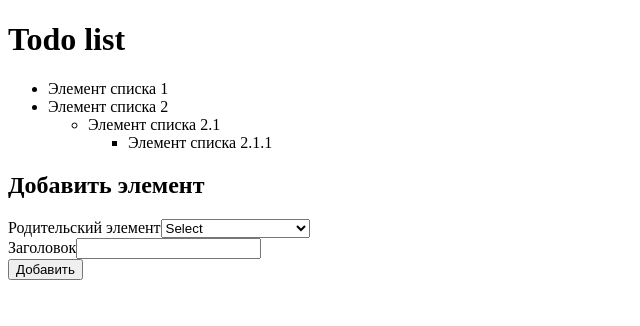
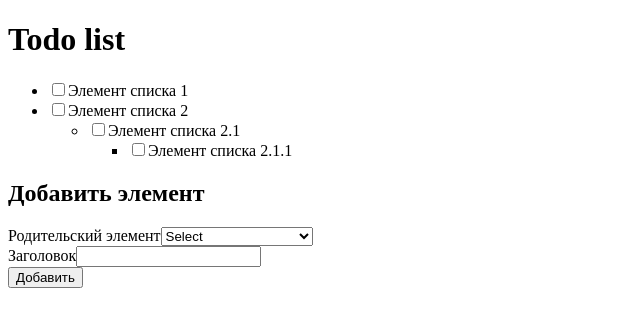
Before and after one commit to kostychev/react-todo, a React (Create React App) app: page / in a window 1280 px wide. Shown: the top 326 px of the page, without its empty margins (0-640 px from the left). Built offline with nearby package versions, Linux system fonts and the light colour scheme.

Commit message:
Add complete & remove

```diff
--- a/package.json
+++ b/package.json
@@ -3,6 +3,7 @@
   "version": "0.1.0",
   "private": true,
   "dependencies": {
+    "classnames": "^2.2.6",
     "react": "^16.5.2",
     "react-dom": "^16.5.2",
     "react-scripts": "2.0.4"
--- a/src/AddForm.js
+++ b/src/AddForm.js
@@ -19,6 +19,14 @@ class AddForm extends React.Component {
   handleSubmit(e) {
     e.preventDefault();
     this.props.onSubmit(this.state);
+  }
+
+  componentDidUpdate() {
+    if (this.state.parent) {
+      if (!this.props.parents.find(item => item.id == this.state.parent ? item : undefined)) {
+        this.setState({parent: ''});
+      }
+    }
   }
 
   render() {
--- a/src/App.js
+++ b/src/App.js
@@ -9,25 +9,31 @@ class App extends React.Component {
     super(props);
 
     this.handleAdd = this.handleAdd.bind(this);
+    this.handleComplete = this.handleComplete.bind(this);
+    this.handleRemove = this.handleRemove.bind(this);
 
     this.state = {
-      list: [
+      items: [
         {
           id: 1,
           title: 'Элемент списка 1',
+          completed: false,
           sublist: null,
         },
         {
           id: 2,
           title: 'Элемент списка 2',
+          completed: false,
           sublist: [
             {
               id: 3,
               title: 'Элемент списка 2.1',
+              completed: false,
               sublist: [
                 {
                   id: 4,
                   title: 'Элемент списка 2.1.1',
+                  completed: false,
                   sublist: [],
                 }],
             },
@@ -38,17 +44,18 @@ class App extends React.Component {
   }
 
   handleAdd(form) {
-    let newList = this.state.list.slice();
+    let newItems = this.state.items.slice();
 
     const newItem = {
       id: new Date().getTime(), // like uid (:
       title: form.title,
+      completed: false,
     };
 
     if (!form.parent) {
-      newList.push(newItem);
+      newItems.push(newItem);
     } else {
-      let foundItem = this.findItem(form.parent, newList);
+      let foundItem = this.findItem(form.parent, newItems);
 
       if (foundItem) {
         if (!foundItem.sublist) {
@@ -59,14 +66,34 @@ class App extends React.Component {
       }
     }
 
-    this.setState({list: newList});
+    this.setState({items: newItems});
+  }
+
+  handleComplete(id) {
+    let items = this.state.items.slice();
+    const item = this.findItem(id, items);
+
+    if (item) {
+      item.completed = !item.completed;
+      this.setState({items: items})
+    }
+  }
+
+  handleRemove(id) {
+    let items = this.state.items.slice();
+    const item = this.findItem(id, items);
+
+    if (item && item.completed && window.confirm('Вы уверены, что хотите удалить элемент?')) {
+      this.removeItem(id, items);
+      this.setState({items: items});
+    }
   }
 
   findItem(id, items) {
     for (let i = 0; i < items.length; i++) {
       const item = items[i];
 
-      if (id === item.id.toString()) {
+      if (id == item.id) {
         return item;
       }
 
@@ -81,13 +108,30 @@ class App extends React.Component {
     return null;
   }
 
+  removeItem(id, items) {
+    for (let i = 0; i < items.length; i++) {
+      const item = items[i];
+
+      if (id == item.id) {
+        items.splice(i, 1);
+        return items;
+      }
+
+      if (Array.isArray(item.sublist)) {
+        this.removeItem(id, item.sublist);
+      }
+    }
+
+    return items;
+  }
+
   buildParents(items, level = 0) {
     let parents = [];
 
     items.forEach(item => {
       parents.push({
         id: item.id,
-        title: '-'.repeat(level) + item.title,
+        title: '-'.repeat(level) + (level > 0 ? ' ' : '') + item.title,
       });
 
       if (level < MAX_LEVEL && item.sublist) {
@@ -99,7 +143,7 @@ class App extends React.Component {
   }
 
   render() {
-    const parentItems = this.buildParents(this.state.list);
+    const parentItems = this.buildParents(this.state.items);
     parentItems.unshift({id: 0, title: 'Select'});
 
     return (
@@ -108,7 +152,11 @@ class App extends React.Component {
           <h1>Todo list</h1>
         </header>
         <main>
-          <TodoList items={this.state.list}/>
+          <TodoList
+            items={this.state.items}
+            onComplete={this.handleComplete}
+            onRemove={this.handleRemove}
+          />
           <AddForm parents={parentItems} onSubmit={this.handleAdd}/>
         </main>
       </div>
--- /dev/null
+++ b/src/TodoItem.css
@@ -0,0 +1,7 @@
+.TodoItem-completed {
+    text-decoration: line-through;
+}
+
+.TodoItem-remove {
+    margin-left: 8px;
+}
--- a/src/TodoItem.js
+++ b/src/TodoItem.js
@@ -1,11 +1,25 @@
 import React from 'react';
 import TodoList from './TodoList';
+import classNames from 'classnames';
+import './TodoItem.css';
 
 function TodoItem(props) {
+  const {item} = props;
+
   return (
     <li>
-      {props.title}
-      <TodoList items={props.sublist}/>
+      <label className={classNames({'TodoItem-completed': item.completed})}>
+        <input type="checkbox" checked={item.completed || false} onChange={() => props.onComplete(item.id)}/>
+        {item.title}
+      </label>
+
+      {item.completed && <a
+        href="javascript:void(0)"
+        onClick={() => props.onRemove(item.id)}
+        className="TodoItem-remove"
+      >Удалить</a>}
+
+      <TodoList items={item.sublist} onComplete={props.onComplete} onRemove={props.onRemove}/>
     </li>
   );
 }
--- a/src/TodoList.js
+++ b/src/TodoList.js
@@ -2,16 +2,26 @@ import React from 'react';
 import TodoItem from './TodoItem';
 
 function TodoList(props) {
-  if (!props.items) {
+  let items = props.items;
+
+  if (!items) {
     return false;
   }
 
+  items.sort((a, b) => {
+    if (a.completed && b.completed) return a.id < b.id ? -1 : 1;
+    if (a.completed) return 1;
+    if (b.completed) return -1;
+    return a.id < b.id ? -1 : 1;
+  });
+
   return (
     <ul>
-      {props.items.map(item => (<TodoItem
+      {items.map(item => (<TodoItem
         key={item.id}
-        title={item.title}
-        sublist={item.sublist}
+        item={item}
+        onComplete={(id) => props.onComplete(id)}
+        onRemove={(id) => props.onRemove(id)}
       />))}
     </ul>
   );
```
Also changed, not shown: 1 other file (tests, documents, lock files or other folders).
